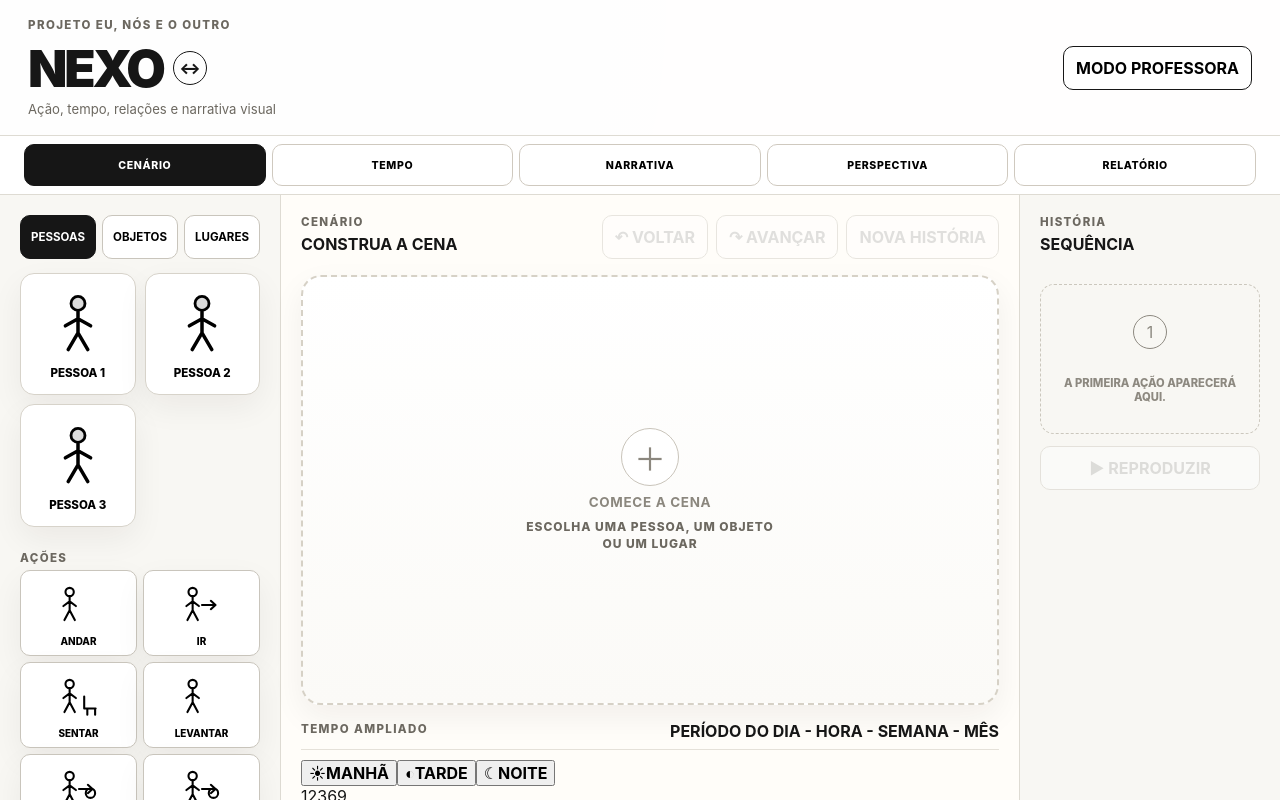
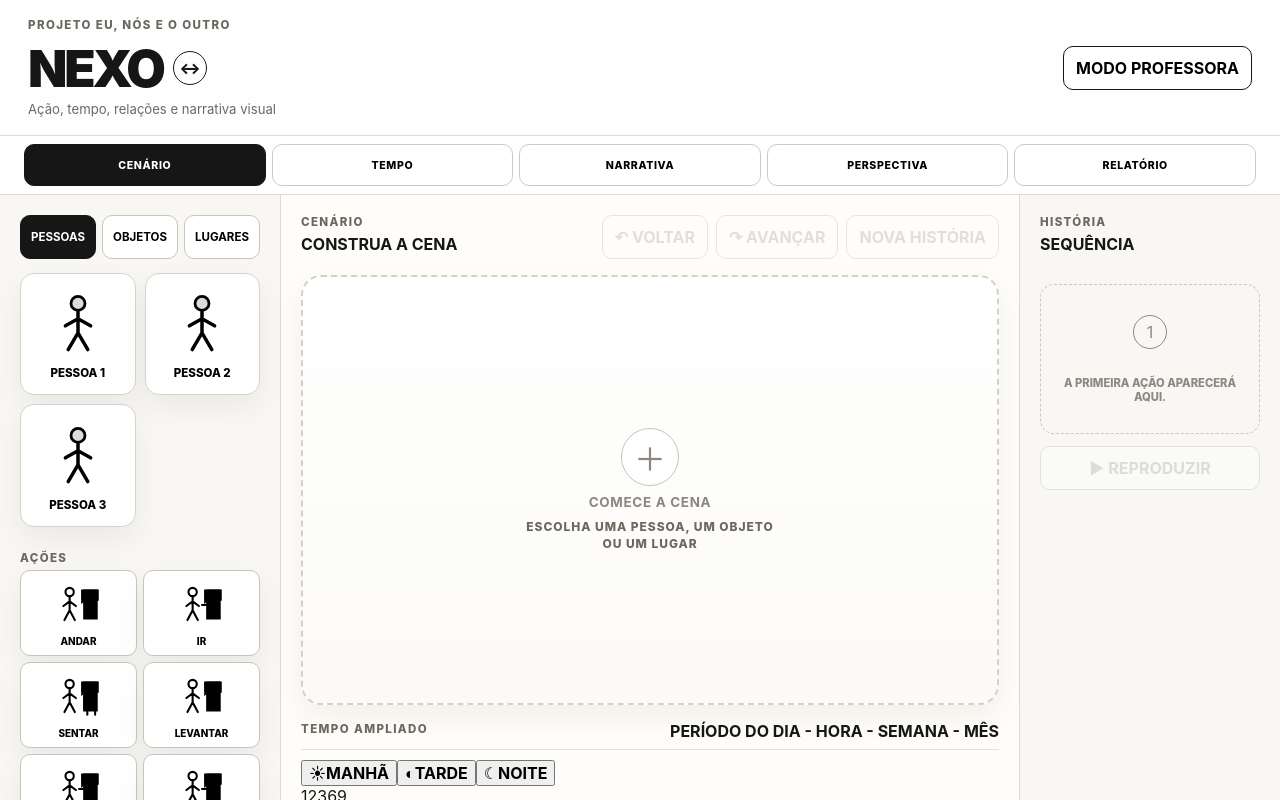
Before and after one commit to aeduardasantana/nexo, a React (Vite) app: page / in a window 1280 px wide. Shown: the top 800 px of the page. Built offline with nearby package versions, Linux system fonts and the light colour scheme.

Commit message:
feat: add semantic visual layers for expanded verbs [edufertanapo]

```diff
--- a/src/components/Visuals.tsx
+++ b/src/components/Visuals.tsx
@@ -202,6 +202,10 @@ export function VerbVisual({ verb, size = 76, animated = false }: { verb: VerbRu
         <path className="verb-arrow" d="M50 50 H76 M67 42 L76 50 L67 58" />
         <path className="verb-seat" d="M60 49 V72 H82 M66 72 V84 M81 72 V84" />
         <path className="verb-cup" d="M65 49 H82 L80 68 H67 Z" />
+        <path className="verb-eye" d="M55 34 C64 24 78 24 87 34 C78 44 64 44 55 34 Z M71 34 A4 4 0 1 0 79 34 A4 4 0 1 0 71 34" />
+        <path className="verb-speech" d="M54 20 H88 V42 H70 L61 50 V42 H54 Z" />
+        <path className="verb-door" d="M58 20 H86 V78 H58 Z M77 49 H80" />
+        <path className="verb-return" d="M84 28 C65 22 54 31 54 48 M54 48 L64 38 M54 48 L64 58" />
       </svg>
     </div>
   );
```
